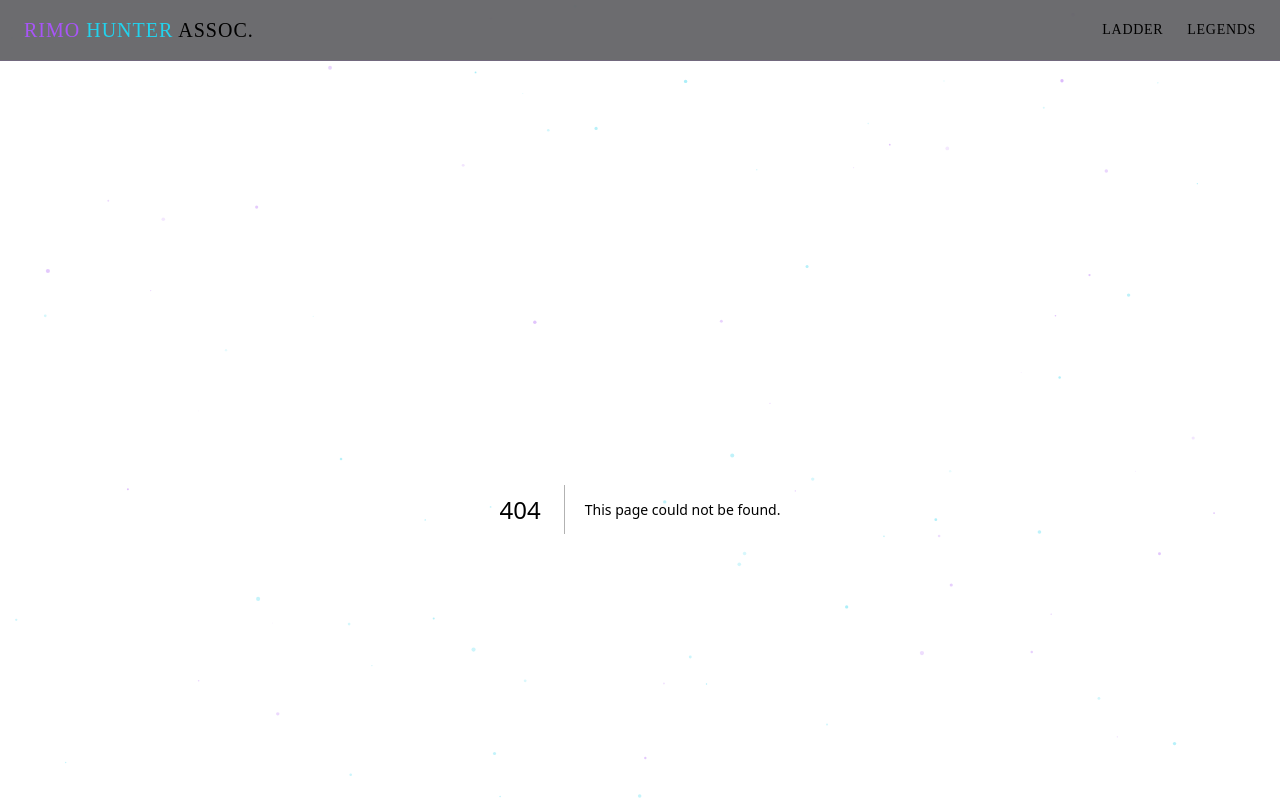
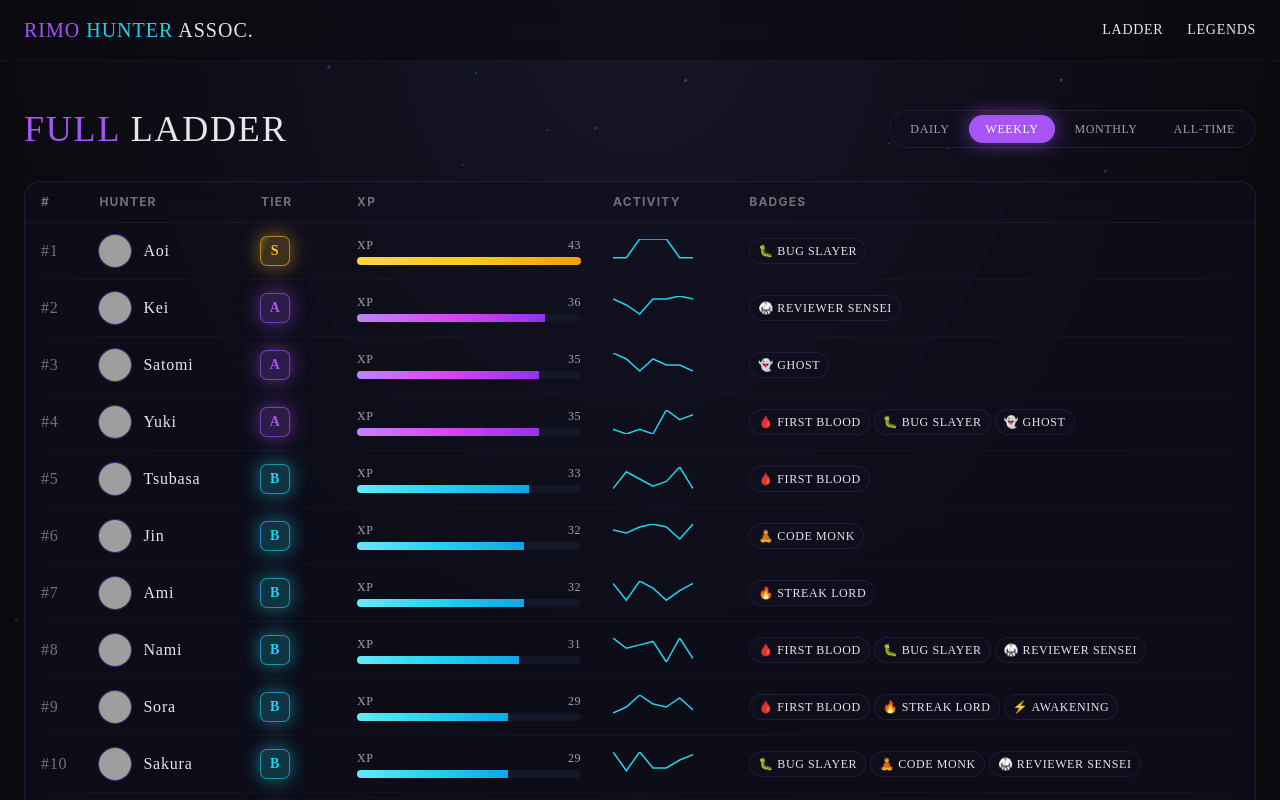
Before and after one commit to anshaneja5/rimo-hunter-association, a Next.js app: page /leaderboard in a window 1280 px wide. Before the commit this address had no page. Shown: the top 800 px of the page. Built offline with nearby package versions, Linux system fonts and the light colour scheme; grey boxes are pictures that could not be loaded.

Commit message:
feat(ui): leaderboard page

```diff
--- /dev/null
+++ b/app/leaderboard/page.tsx
@@ -0,0 +1,36 @@
+'use client';
+import { useEffect, useState } from 'react';
+import { loadMembers, loadStats, findMember } from '@/lib/loadData';
+import type { MembersFile, StatsFile, Period } from '@/lib/types';
+import { PeriodToggle } from '@/components/PeriodToggle';
+import { LeaderboardTable } from '@/components/LeaderboardTable';
+
+export default function LeaderboardPage() {
+  const [period, setPeriod] = useState<Period>('weekly');
+  const [members, setMembers] = useState<MembersFile | null>(null);
+  const [stats, setStats] = useState<StatsFile | null>(null);
+
+  useEffect(() => { loadMembers().then(setMembers); }, []);
+  useEffect(() => { loadStats(period).then(setStats); }, [period]);
+
+  if (!members || !stats) {
+    return <div className="text-center py-24 font-display tracking-widest text-zinc-500">Loading the ladder...</div>;
+  }
+
+  const maxXp = stats.rankings[0]?.xp ?? 1;
+  const rows = stats.rankings
+    .map((r) => ({ member: findMember(members.members, r.login)!, ranking: r }))
+    .filter((r) => r.member);
+
+  return (
+    <div className="space-y-8">
+      <div className="flex flex-col md:flex-row md:items-center md:justify-between gap-4">
+        <h1 className="font-display text-4xl uppercase tracking-[0.1em]">
+          <span className="text-neon-purple">Full</span> Ladder
+        </h1>
+        <PeriodToggle value={period} onChange={setPeriod} />
+      </div>
+      <LeaderboardTable rows={rows} maxXp={maxXp} />
+    </div>
+  );
+}
```
